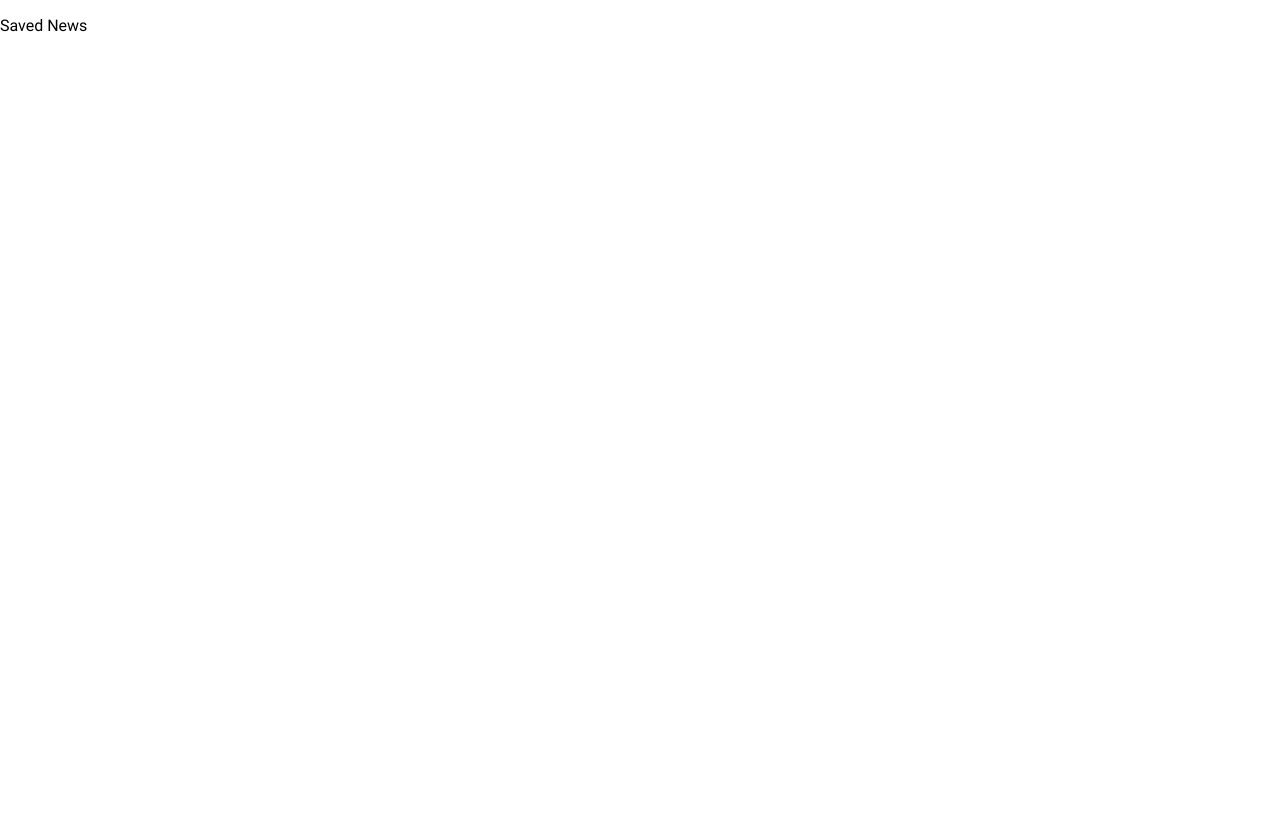
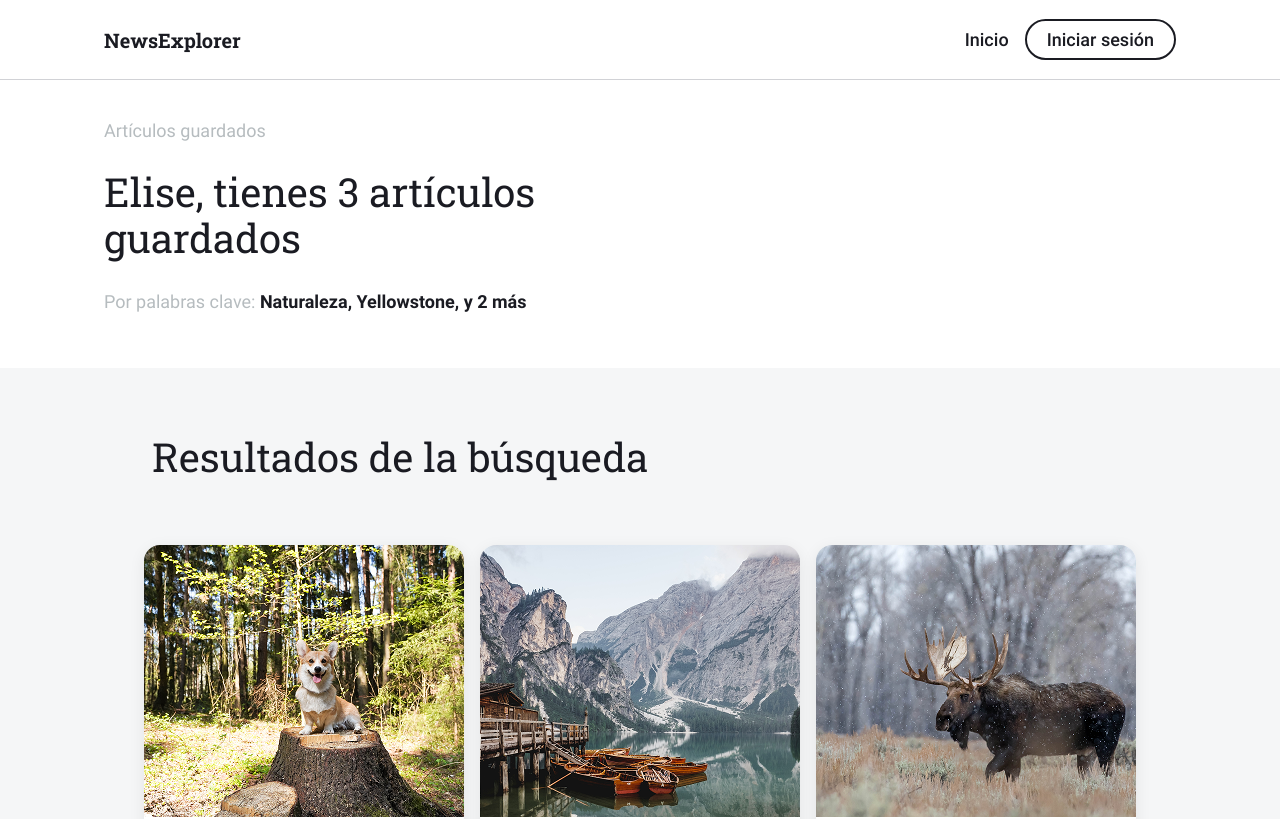
Before and after one commit to Gaboobga/news-explorer-frontend, a React (Vite) app: page /saved-news in a window 1280 px wide. Shown: the top 819 px of the page. Built offline with nearby package versions, Linux system fonts and the light colour scheme.

Commit message:
feat: add SavedNews, SaveNewsHeader and fix navigation active states

```diff
--- a/src/components/App/App.jsx
+++ b/src/components/App/App.jsx
@@ -21,7 +21,16 @@ function App() {
             />
           )}
         />
-        <Route path="/saved-news" component={SavedNews} />
+        <Route
+          path="/saved-news"
+          render={() => (
+            <SavedNews
+              isLoggedIn={isLoggedIn}
+              onLoginClick={() => {}}
+              onSignOut={() => setIsLoggedIn(false)}
+            />
+          )}
+        />
       </Switch>
     </BrowserRouter>
   );
--- a/src/components/Header/Header.css
+++ b/src/components/Header/Header.css
@@ -19,3 +19,13 @@
   color: #ffffff;
   text-decoration: none;
 }
+
+.header_light {
+  position: relative;
+  background-color: #ffffff;
+  border-bottom: 1px solid #d1d2d6;
+}
+
+.header__logo_light {
+  color: #1a1b22;
+}
--- a/src/components/Header/Header.jsx
+++ b/src/components/Header/Header.jsx
@@ -1,15 +1,18 @@
 import Navigation from '../Navigation/Navigation';
 import './Header.css';
 
-function Header({ isLoggedIn, userName, onLoginClick, onSignOut }) {
+function Header({ isLoggedIn, userName, onLoginClick, onSignOut, isLight }) {
   return (
-    <header className="header">
-      <a href="/" className="header__logo">NewsExplorer</a>
+    <header className={`header ${isLight ? 'header_light' : ''}`}>
+      <a href="/" className={`header__logo ${isLight ? 'header__logo_light' : ''}`}>
+        NewsExplorer
+      </a>
       <Navigation
         isLoggedIn={isLoggedIn}
         userName={userName}
         onLoginClick={onLoginClick}
         onSignOut={onSignOut}
+        isLight={isLight}
       />
     </header>
   );
--- a/src/components/Navigation/Navigation.css
+++ b/src/components/Navigation/Navigation.css
@@ -46,3 +46,26 @@
   border-bottom: 2px solid #ffffff;
   padding-bottom: 4px;
 }
+
+.navigation__link_dark {
+  color: #1a1b22;
+}
+
+.navigation__link_active-dark {
+  border-bottom: 3px solid #1a1b22;
+}
+
+.navigation__button_dark {
+  color: #1a1b22;
+  border-color: #1a1b22;
+}
+
+.navigation__button_dark:hover {
+  background-color: rgba(0, 0, 0, 0.05);
+}
+
+.navigation__links {
+  display: flex;
+  align-items: center;
+  gap: 16px;
+}
--- a/src/components/Navigation/Navigation.jsx
+++ b/src/components/Navigation/Navigation.jsx
@@ -1,24 +1,55 @@
-import './Navigation.css';
+import { useLocation } from "react-router-dom";
+import "./Navigation.css";
 
-function Navigation({ isLoggedIn, userName, onLoginClick, onSignOut }) {
+function Navigation({
+  isLoggedIn,
+  userName,
+  onLoginClick,
+  onSignOut,
+  isLight,
+}) {
+  const location = useLocation();
+  const isHome = location.pathname === "/";
+  const isSaved = location.pathname === "/saved-news";
+
   return (
     <nav className="navigation">
       {isLoggedIn ? (
-        <>
-          <a href="/" className="navigation__link navigation__link_active">Inicio</a>
-          <a href="/saved-news" className="navigation__link">Artículos guardados</a>
-          <button className="navigation__button navigation__button_logged-in" onClick={onSignOut}>
+        <div className="navigation__links">
+          <a
+            href="/"
+            className={`navigation__link ${isLight ? "navigation__link_dark" : ""} ${isHome ? (isLight ? "navigation__link_active-dark" : "navigation__link_active") : ""}`}
+          >
+            Inicio
+          </a>
+          <a
+            href="/saved-news"
+            className={`navigation__link ${isLight ? "navigation__link_dark" : ""} ${isSaved ? (isLight ? "navigation__link_active-dark" : "navigation__link_active") : ""}`}
+          >
+            Artículos guardados
+          </a>
+          <button
+            className={`navigation__button ${isLight ? "navigation__button_dark" : "navigation__button_logged-in"}`}
+            onClick={onSignOut}
+          >
             {userName}
-            <span className="navigation__logout-icon"></span>
           </button>
-        </>
+        </div>
       ) : (
-        <>
-          <a href="/" className="navigation__link navigation__link_active">Inicio</a>
-          <button className="navigation__button" onClick={onLoginClick}>
+        <div className="navigation__links">
+          <a
+            href="/"
+            className={`navigation__link ${isLight ? "navigation__link_dark" : ""} ${isHome ? "navigation__link_active" : ""}`}
+          >
+            Inicio
+          </a>
+          <button
+            className={`navigation__button ${isLight ? "navigation__button_dark" : ""}`}
+            onClick={onLoginClick}
+          >
             Iniciar sesión
           </button>
-        </>
+        </div>
       )}
     </nav>
   );
--- a/src/components/SavedNews/SavedNews.css
+++ b/src/components/SavedNews/SavedNews.css
@@ -0,0 +1,5 @@
+.saved-news {
+  display: flex;
+  flex-direction: column;
+  min-height: 100vh;
+}
--- a/src/components/SavedNews/SavedNews.jsx
+++ b/src/components/SavedNews/SavedNews.jsx
@@ -1,7 +1,63 @@
-function SavedNews() {
+import Header from "../Header/Header";
+import SavedNewsHeader from "../SavedNewsHeader/SavedNewsHeader";
+import NewsCardList from "../NewsCardList/NewsCardList";
+import Footer from "../Footer/Footer";
+import "./SavedNews.css";
+import perro from "../../images/perro.png";
+import naturaleza from "../../images/naturaleza.png";
+import granTeton from "../../images/grand_teton.png";
+
+const savedArticles = [
+  {
+    url: "1",
+    urlToImage: perro,
+    publishedAt: "4 de noviembre de 2020",
+    title: "Todo el mundo necesita un lugar de reflexión en la naturaleza",
+    description: "Desde que leí el influyente libro de Richard Louv...",
+    source: { name: "TREEHUGGER" },
+    keyword: "Naturaleza",
+  },
+  {
+    url: "2",
+    urlToImage: naturaleza,
+    publishedAt: "19 de febrero de 2019",
+    title: "La naturaleza te hace mejor",
+    description: "Milenios atrás ya nos percatamos de ello...",
+    source: { name: "NATIONAL GEOGRAPHIC" },
+    keyword: "Naturaleza",
+  },
+  {
+    url: "3",
+    urlToImage: granTeton,
+    publishedAt: "19 de octubre de 2020",
+    title: "El Grand Teton renueva el histórico Camino de la Cresta",
+    description: "La unión de los senderos de la Cascada...",
+    source: { name: "NATIONAL PARKS TRAVELER" },
+    keyword: "Yellowstone",
+  },
+];
+
+function SavedNews({ isLoggedIn, onLoginClick, onSignOut }) {
   return (
     <div className="saved-news">
-      <p>Saved News</p>
+      <Header
+        isLoggedIn={isLoggedIn}
+        userName="Elise"
+        onLoginClick={onLoginClick}
+        onSignOut={onSignOut}
+        isLight={true}
+      />
+      <SavedNewsHeader
+        userName="Elise"
+        articleCount={savedArticles.length}
+        keywords="Naturaleza, Yellowstone, y 2 más"
+      />
+      <NewsCardList
+        articles={savedArticles}
+        isLoggedIn={isLoggedIn}
+        onLoginClick={onLoginClick}
+      />
+      <Footer />
     </div>
   );
 }
--- a/src/components/SavedNewsHeader/SavedNewsHeader.css
+++ b/src/components/SavedNewsHeader/SavedNewsHeader.css
@@ -0,0 +1,38 @@
+.saved-news-header {
+  padding: 40px 104px 56px;
+  background-color: #ffffff;
+}
+
+.saved-news-header__label {
+  font-family: 'Roboto', sans-serif;
+  font-size: 18px;
+  font-weight: 400;
+  color: #b6bcbf;
+  margin: 0 0 28px;
+}
+
+.saved-news-header__title {
+  font-family: 'Roboto Slab', serif;
+  font-size: 40px;
+  font-weight: 400;
+  color: #1a1b22;
+  margin: 0 0 30px;
+  line-height: 1.15;
+  max-width: 530px;
+}
+
+.saved-news-header__keywords {
+  font-family: 'Roboto', sans-serif;
+  font-size: 18px;
+  font-weight: 400;
+  color: #1a1b22;
+  margin: 0;
+}
+
+.saved-news-header__keywords-label {
+  color: #b6bcbf;
+}
+
+.saved-news-header__keywords-list {
+  font-weight: 700;
+}
--- a/src/components/SavedNewsHeader/SavedNewsHeader.jsx
+++ b/src/components/SavedNewsHeader/SavedNewsHeader.jsx
@@ -1,8 +1,17 @@
-function SavedNewsHeader() {
+import './SavedNewsHeader.css';
+
+function SavedNewsHeader({ userName, articleCount, keywords }) {
   return (
-    <div className="saved-news-header">
-      <p>Saved News Header</p>
-    </div>
+    <section className="saved-news-header">
+      <p className="saved-news-header__label">Artículos guardados</p>
+      <h2 className="saved-news-header__title">
+        {userName}, tienes {articleCount} artículos guardados
+      </h2>
+      <p className="saved-news-header__keywords">
+        <span className="saved-news-header__keywords-label">Por palabras clave: </span>
+        <span className="saved-news-header__keywords-list">{keywords}</span>
+      </p>
+    </section>
   );
 }
 
```
